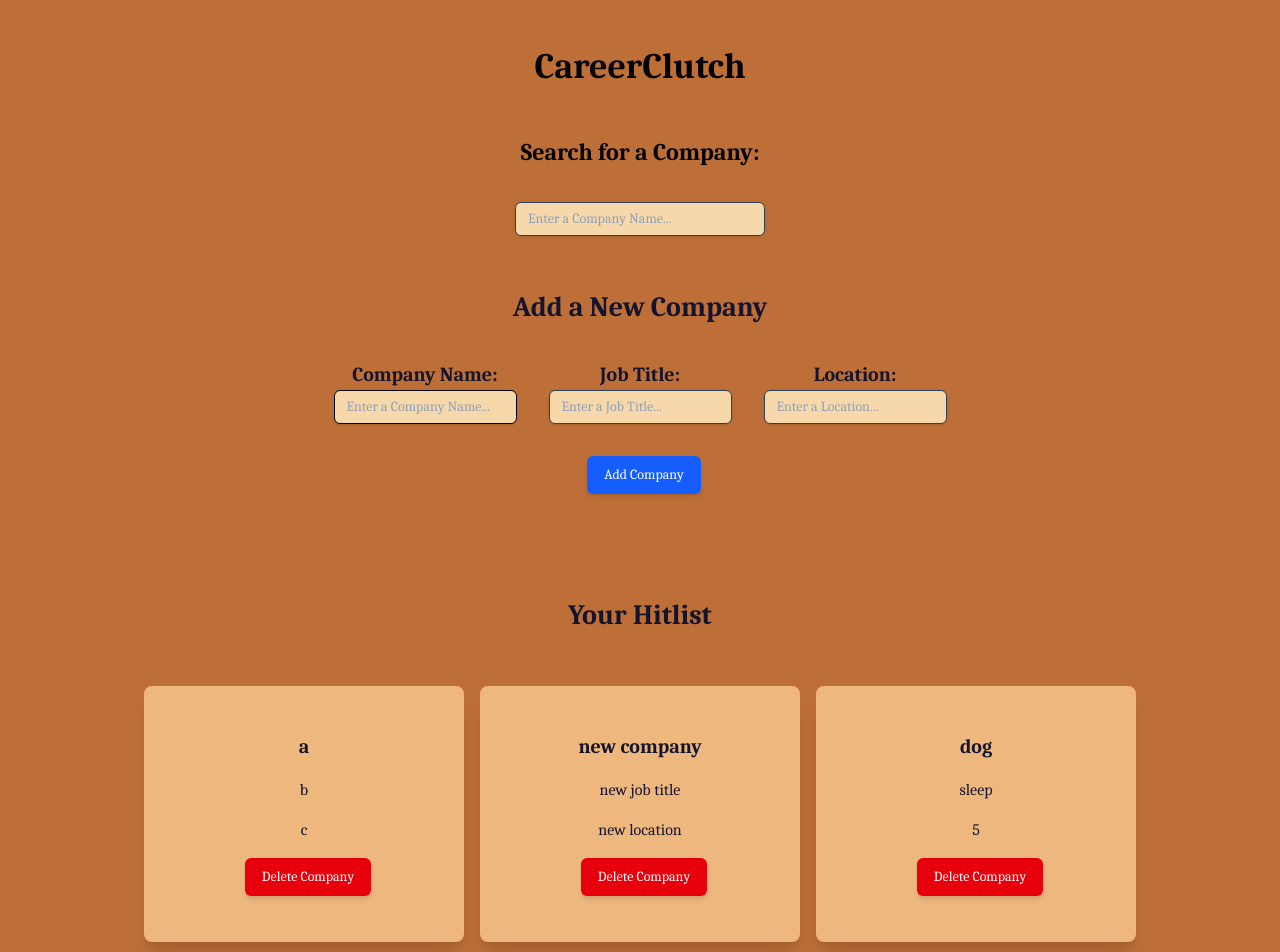
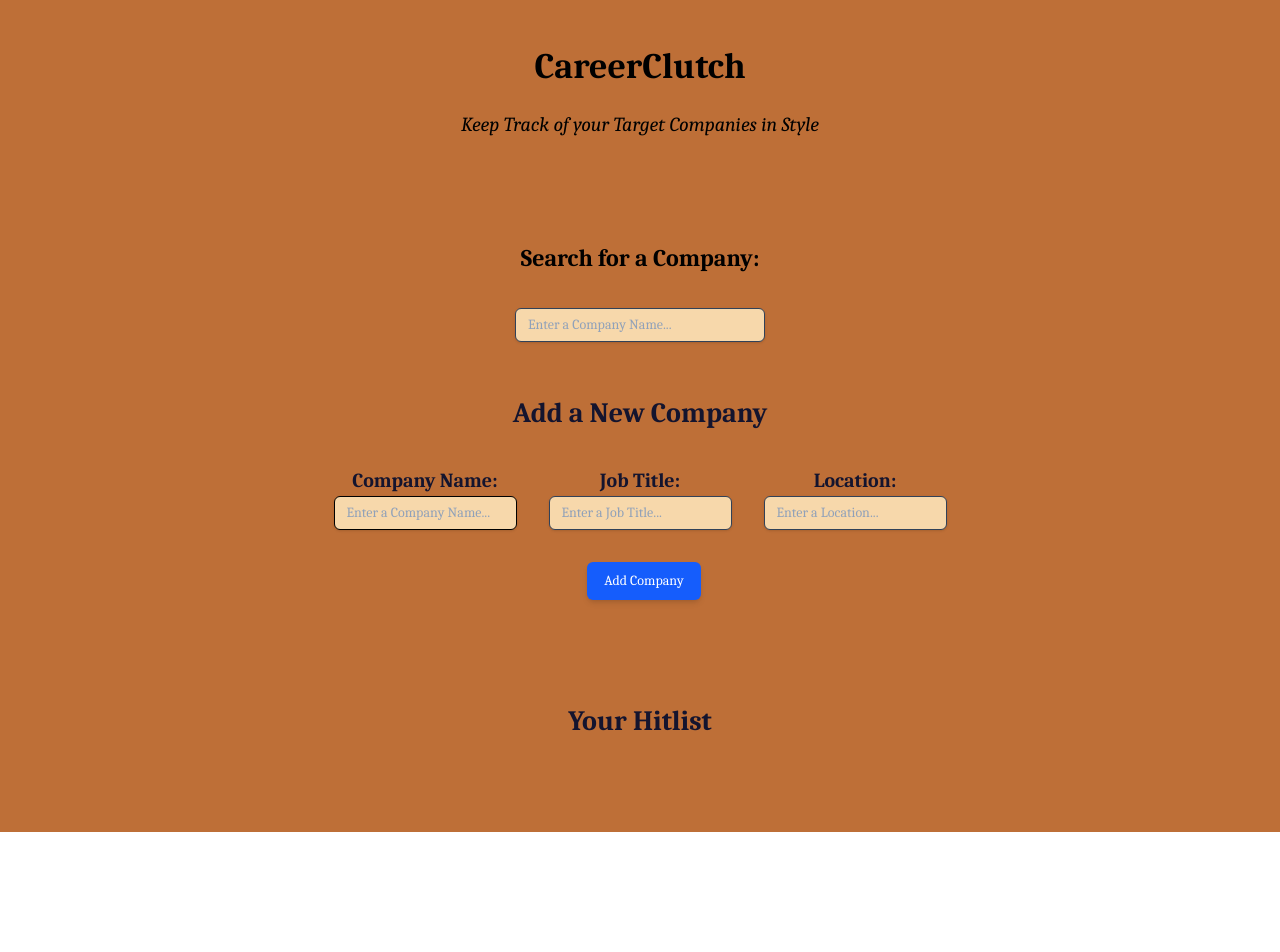
Before and after one commit to aidan-diaz/CareerClutch, a React (Vite) app: page / in a window 1280 px wide. Shown: the top 952 px of the page. After the commit the page ends 832 px from the top, so only its background shows below. Built offline with nearby package versions, Linux system fonts and the light colour scheme; data requests are answered from the project's data file.

Commit message:
added Header component

```diff
--- a/db.json
+++ b/db.json
@@ -1,28 +1,3 @@
 {
-  "companies": [
-    {
-      "id": "5563",
-      "companyName": "a",
-      "jobTitle": "b",
-      "location": "c"
-    },
-    {
-      "id": "4ac0",
-      "companyName": "new company",
-      "jobTitle": "new job title",
-      "location": "new location"
-    },
-    {
-      "id": "a16d",
-      "companyName": "dog",
-      "jobTitle": "sleep",
-      "location": "5"
-    },
-    {
-      "id": "b3d2",
-      "companyName": "Google",
-      "jobTitle": "Software Engineer",
-      "location": "Remote"
-    }
-  ]
+  "companies": []
 }
--- a/src/App.jsx
+++ b/src/App.jsx
@@ -1,5 +1,6 @@
 import { useState, useEffect } from 'react'
 import './App.css'
+import Header from './components/Header'
 import SearchFilter from './components/SearchFilter'
 import CompanyForm from './components/CompanyForm'
 import Company from "./components/Company"
@@ -85,7 +86,7 @@ function App() {
 
   return (
     <div className="bg-background-orange h-full caladea-regular">
-      <h1 className="pt-[40px] mb-[40px] text-center text-[36px] caladea-bold">CareerClutch</h1>
+      <Header />
       <SearchFilter onChange={handleFilterChange} filter={companyFilter} />
       <CompanyForm
         onSubmit={addCompany}
--- /dev/null
+++ b/src/components/Header.jsx
@@ -0,0 +1,10 @@
+const Header = () => {
+    return (
+        <header>
+            <h1 className="pt-[40px] text-center text-[36px] caladea-bold">CareerClutch</h1>
+            <p className="mb-[100px] pt-[16px] text-center text-[20px] caladea-regular-italic">Keep Track of your Target Companies in Style</p>
+        </header>
+    )
+}
+
+export default Header
```
